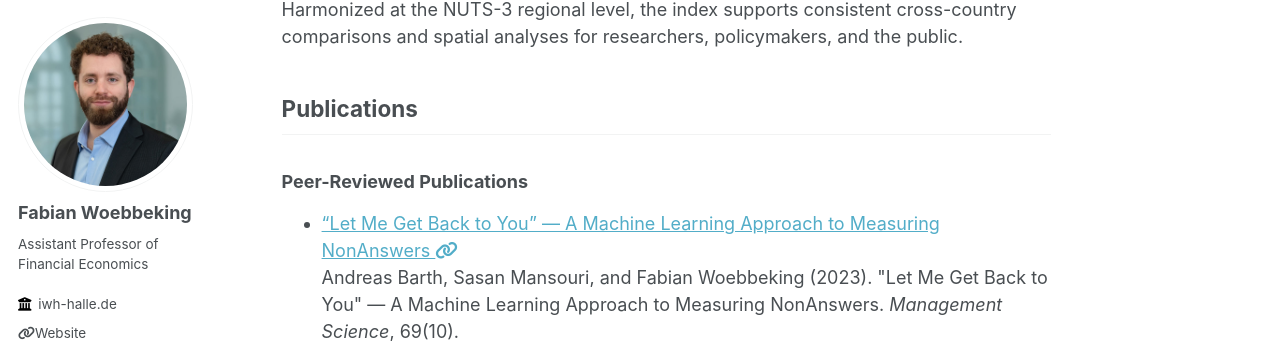
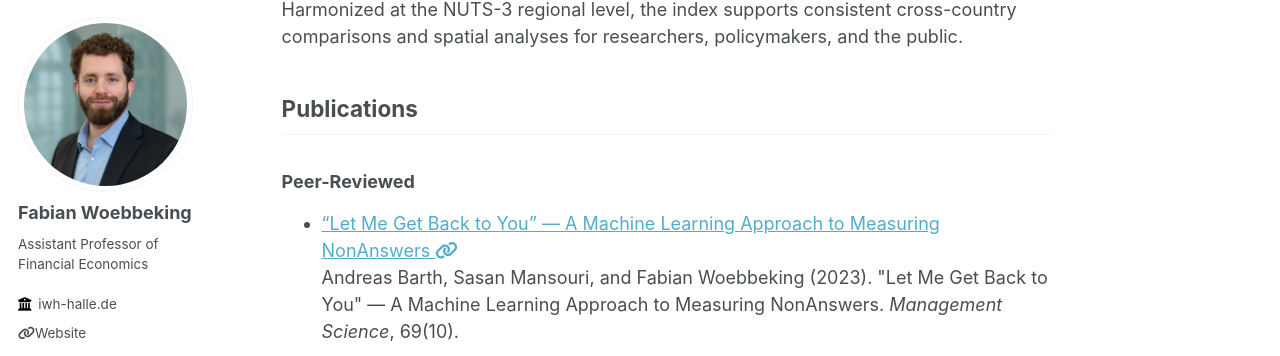
Before and after one commit to cafawo/cafawo.github.io, a Jekyll site: the page built from _pages/about.md, in a window 1280 px wide and 900 px high, scrolled down 700 px. Shown: the part 89-445 px from the top of the window. Built offline with Jekyll 4.4.1, drawn with Linux system fonts in a browser that asks for light colours; some web fonts are replaced.

Commit message:
Update section header for peer-reviewed publications for clarity

```diff
--- a/_pages/about.md
+++ b/_pages/about.md
@@ -22,7 +22,7 @@ The research group also develops and maintains IWH’s **European Real Estate In
 
 ## Publications
 
-### Peer-Reviewed Publications
+### Peer-Reviewed
 
 <ul>{% assign peer_reviewed = site.publications | where: "publication_type", "peer_reviewed" | sort: "date" | reverse %}{% for post in peer_reviewed %}
   {% include archive-single-cv.html %}
```
